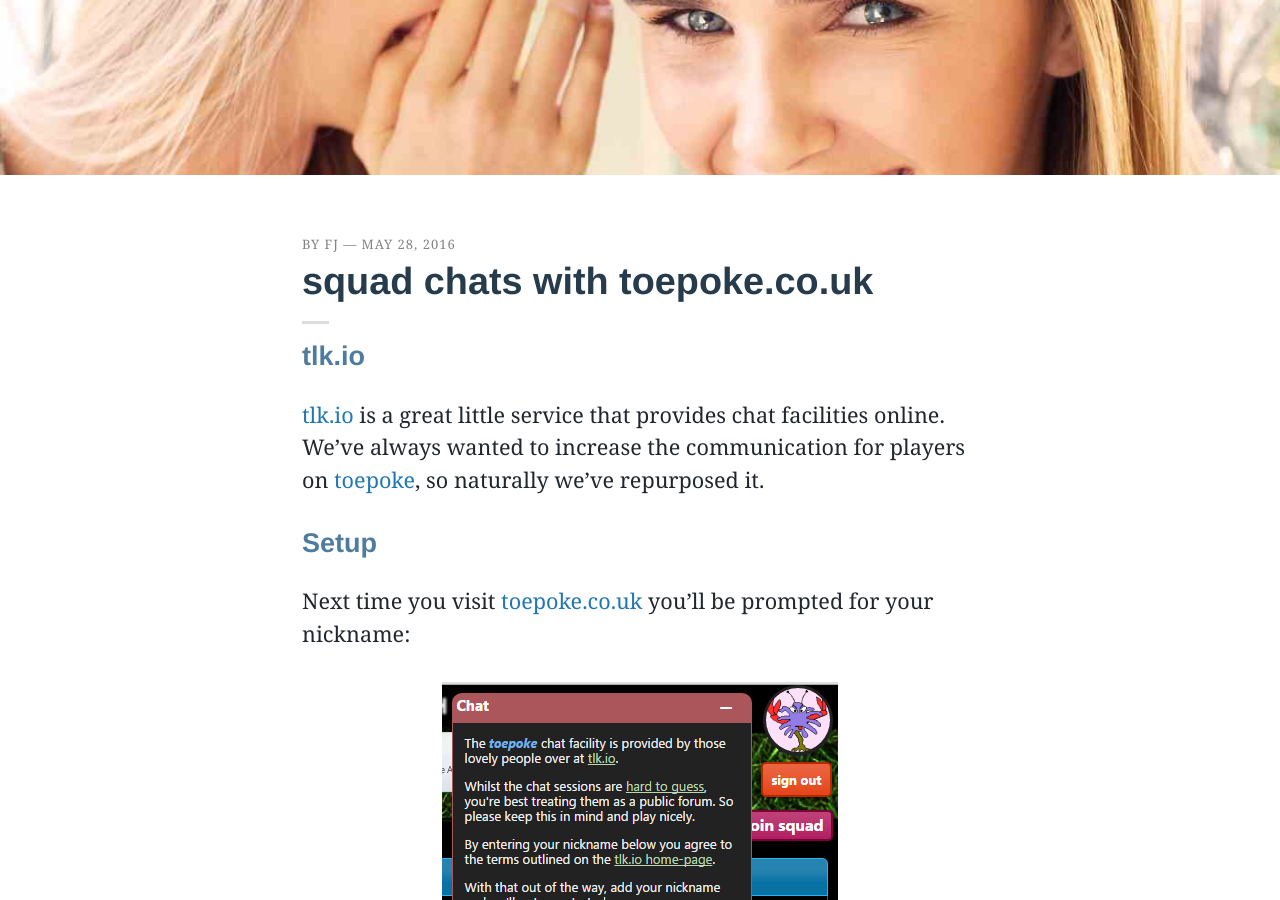
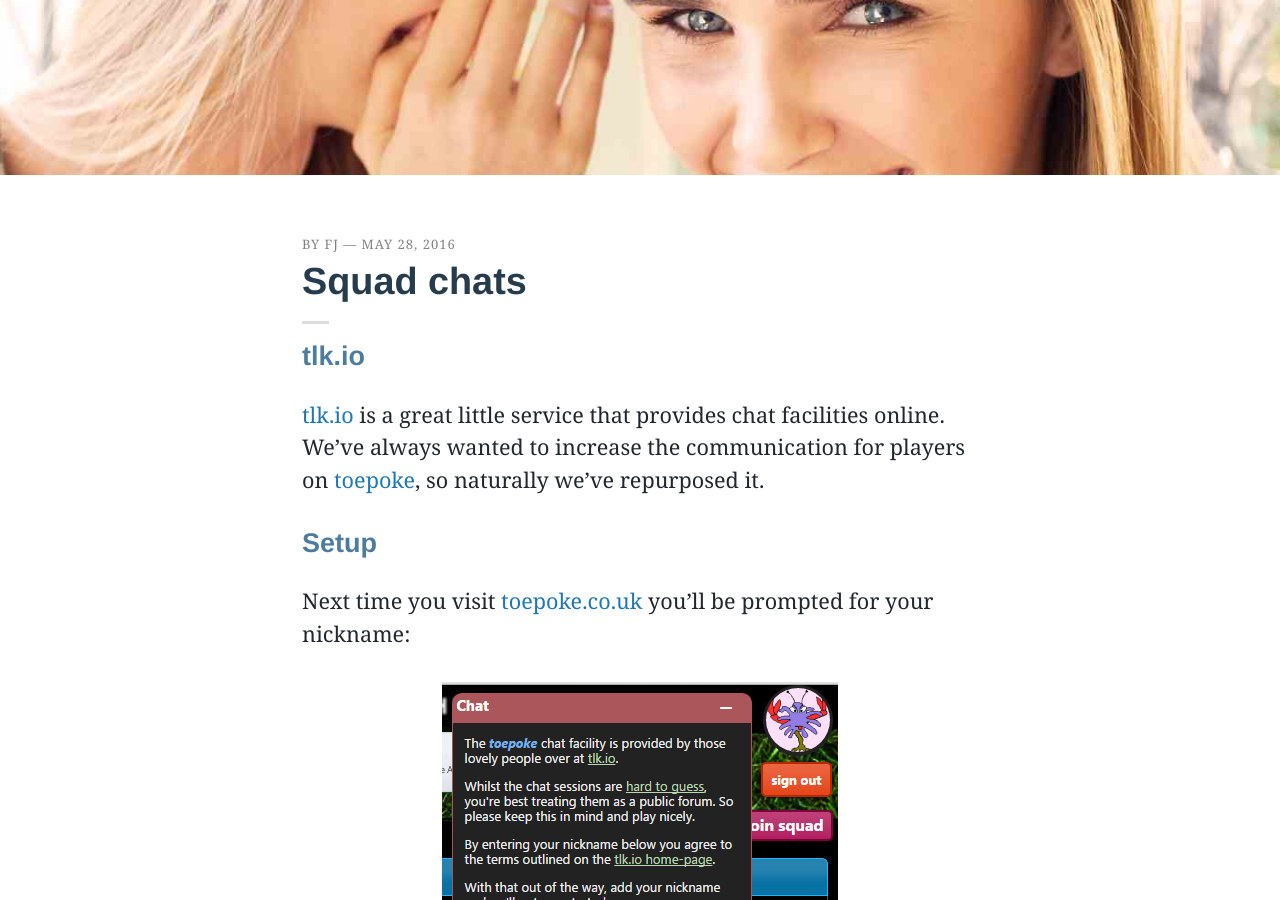
Before and after one commit to toepoke/toepoke.github.io, a Jekyll site: the page built from _posts/2016/2016-05-28-tlk-io.md, in a window 1280 px wide and 900 px high, scrolled down 365 px. Built offline with Jekyll 4.4.1, drawn with Linux system fonts in a browser that asks for light colours; nearby versions of some CDN libraries; some web fonts are replaced; comment, search, counter and statistics services are not loaded.

Commit message:
Article title change

```diff
--- a/_posts/2016/2016-05-28-tlk-io.md
+++ b/_posts/2016/2016-05-28-tlk-io.md
@@ -1,7 +1,7 @@
 ---
 layout: post
 
-title: "squad chats with toepoke.co.uk"
+title: "Squad chats"
 # subtitle: "What's in the box"
 date: 2016-05-28 09:00:00
 tags: [toepoke, feature]
```
